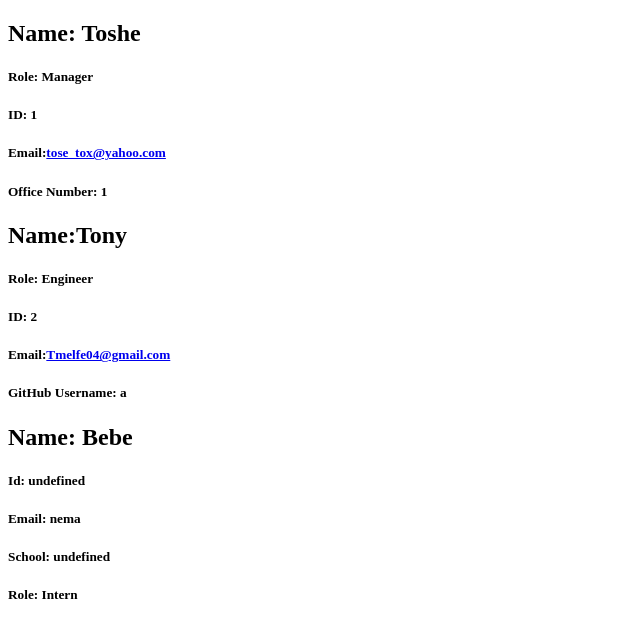
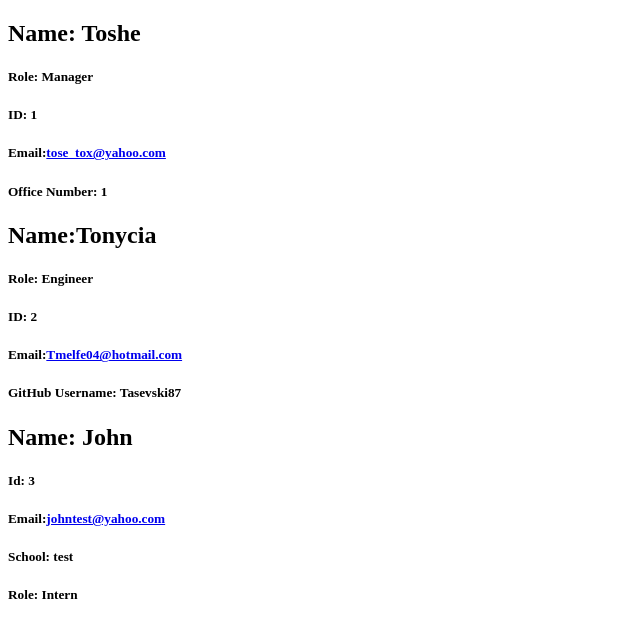
Before and after one commit to Tasevski87/Team-Profile-Generator, a website: page team.html in a window 1280 px wide. Shown: the whole page, without its empty margins (0-640 px from the left). Drawn offline with Linux system fonts and the light colour scheme.

Commit message:
undefind bugs fixed

```diff
--- a/src/template.js
+++ b/src/template.js
@@ -29,7 +29,7 @@ function createTeam(team) {
         <div>
             <h2>Name: ${intern.getName()}</h5>
             <h5>Id: ${intern.getId()}</h5>
-            <h5>Email: ${intern.getEmail()}</h5>
+            <h5>Email:<a href="mailto:${intern.getEmail()}">${intern.getEmail()}</a></P>
             <h5>School: ${intern.getSchool()}</h5>
             <h5>Role: ${intern.getRole()}</h5>
         </div>
--- a/team.html
+++ b/team.html
@@ -18,22 +18,18 @@
         </div>
 
         <div>
-            <h2>Name:Tony</h2>
+            <h2>Name:Tonycia</h2>
             <h5>Role: Engineer</h5>
             <h5>ID: 2</h5>
-            <h5>Email:<a href="mailto:Tmelfe04@gmail.com">Tmelfe04@gmail.com</a></P>
-
-            <h5>GitHub Username: a</h5>
-
-
-
-        </div>
+            <h5>Email:<a href="mailto:Tmelfe04@hotmail.com">Tmelfe04@hotmail.com</a></P>
+            <h5>GitHub Username: Tasevski87</h5>
+            </div>
 
         <div>
-            <h2>Name: Bebe</h5>
-            <h5>Id: undefined</h5>
-            <h5>Email: nema</h5>
-            <h5>School: undefined</h5>
+            <h2>Name: John</h5>
+            <h5>Id: 3</h5>
+            <h5>Email:<a href="mailto:johntest@yahoo.com">johntest@yahoo.com</a></P>
+            <h5>School: test</h5>
             <h5>Role: Intern</h5>
         </div>
         </div>
```
Also changed, not shown: index.js (+11 -9 lines).
